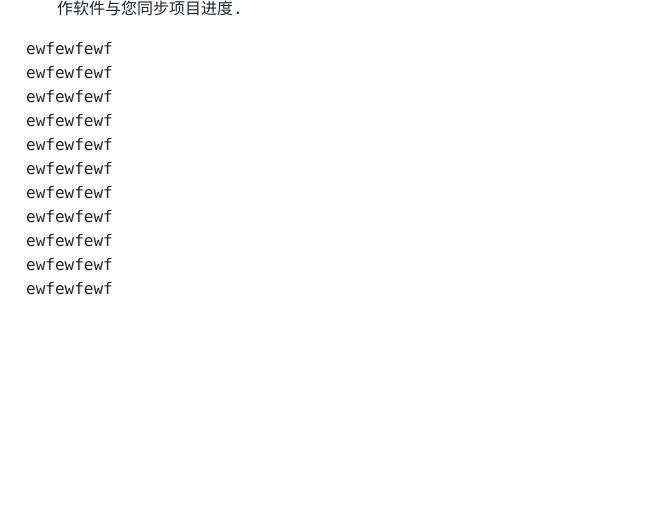
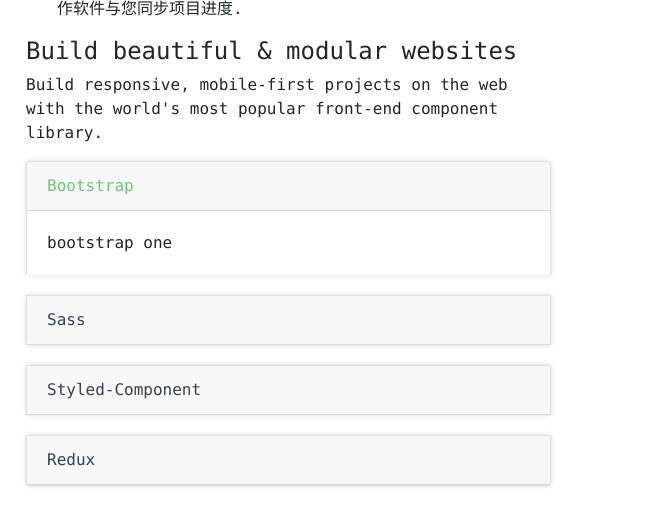
Before and after one commit to monsterooo/createthink, a Gatsby site: page / in a window 1280 px wide. Shown: the part 1153-1685 px from the top of the page, 629-1280 px from the left. Built offline with nearby package versions, Linux system fonts and the light colour scheme; Gatsby itself is replaced by a stand-in of ours.

Commit message:
完善首页布局

```diff
--- a/package.json
+++ b/package.json
@@ -17,7 +17,9 @@
     "gatsby-plugin-styled-components": "^3.1.16",
     "gatsby-source-filesystem": "^2.1.40",
     "gatsby-transformer-sharp": "^2.3.7",
+    "jquery": "^3.4.1",
     "node-sass": "^4.13.0",
+    "popper.js": "^1.16.0",
     "prop-types": "^15.7.2",
     "react": "^16.12.0",
     "react-dom": "^16.12.0",
--- a/src/components/Home/Home.js
+++ b/src/components/Home/Home.js
@@ -6,38 +6,42 @@
 function Home() {
   return (
     <>
-      <SplitShap />
+      <SplitShap>
+        <svg viewBox="0 0 2880 48" fill="none" xmlns="http://www.w3.org/2000/svg">
+          <path d="M0 48H1437.5H2880V0H2160C1442.5 52 720 0 720 0H0V48Z" fill="currentColor" />
+        </svg>
+      </SplitShap>
       <div className="container">
         <section className="section">
           <div className="service">
-            <span class="badge badge-green text-white">核心服务</span>
+            <span className="badge badge-green text-white">核心服务</span>
             <h4 className="mt-3">我们提供的服务</h4>
             <p className="text-secondary mt-4">我们都是全栈工程师. 如果您选择我们, 我们会以我们最好的激情和技术为您提供如下核心服务</p>
             <div className="container-fluid mt-5">
               <div className="row text-center">
                 <div className="col">
-                  <i class="ti-comments-smiley"></i>
+                  <i className="ti-comments-smiley"></i>
                   <h4 className="mt-2">
                     沟通&方案
                   </h4>
                   <p>在第一个阶段, 我们会与您沟通和了解您的实际情况. 然后根据实际情况制定出最优的解决方案.</p>
                 </div>
                 <div className="col">
-                  <i class="ti-ruler-pencil"></i>
+                  <i className="ti-ruler-pencil"></i>
                   <h4 className="mt-2">
                     原型&设计
                   </h4>
                   <p>在第二个阶段, 我们会给出设计原型图与您确认. 如果方案确定我们将会进入设计阶段, 设计完成我们会与您再次确认.</p>
                 </div>
                 <div className="col">
-                  <i class="ti-hummer"></i>
+                  <i className="ti-hummer"></i>
                   <h4 className="mt-2">
                     制作&开发
                   </h4>
                   <p>在第三个阶段, 我们会根据设计图进行程序的开发. 其中包括(前台、后台、数据库、框架)等一些列的开发, 其中我们会通过实时协作软件与您同步项目进度.</p>
                 </div>
                 <div className="col">
-                  <i class="ti-link"></i>
+                  <i className="ti-link"></i>
                   <h4 className="mt-2">
                     交付&维护
                   </h4>
@@ -49,20 +53,62 @@
             <div className="skill container-fluid">
               <div className="row">
                 <div className="skill__cover col">
-                  <img src={skillImg} alt="" className="w-100" />
+                  <img src={skillImg} alt="" className="w-100 shadow" />
                 </div>
                 <div className="col">
-                  ewfewfewf<br />
-                  ewfewfewf<br />
-                  ewfewfewf<br />
-                  ewfewfewf<br />
-                  ewfewfewf<br />
-                  ewfewfewf<br />
-                  ewfewfewf<br />
-                  ewfewfewf<br />
-                  ewfewfewf<br />
-                  ewfewfewf<br />
-                  ewfewfewf<br />
+                  <h4>Build beautiful & modular websites</h4>
+                  <p>Build responsive, mobile-first projects on the web with the world's most popular front-end component library.</p>
+                  <div className="accordion" id="skill">
+                    <div className="card shadow">
+                      <a href="#bootstrap" className="skill__title" data-toggle="collapse">
+                      <div class="card-header">
+                        Bootstrap
+                      </div>
+                      </a>
+                      <div id="bootstrap" data-parent="#skill" className="collapse show">
+                        <div class="card-body">
+                          bootstrap one
+                        </div>
+                      </div>
+                    </div>
+                    <div className="card shadow">
+                      <a href="#sass" className="skill__title collapsed" data-toggle="collapse">
+                      <div class="card-header">
+                        Sass
+                      </div>
+                      </a>
+                      <div id="sass" data-parent="#skill" className="collapse">
+                        <div class="card-body">
+                          sass one
+                        </div>
+                      </div>
+                    </div>
+                    <div className="card shadow">
+                      <a href="#styled" className="skill__title collapsed" data-toggle="collapse">
+                      <div class="card-header">
+                        Styled-Component
+                      </div>
+                      </a>
+                      <div id="styled" data-parent="#skill" className="collapse">
+                        <div class="card-body">
+                          styled-component one
+                        </div>
+                      </div>
+                    </div>
+                    <div className="card shadow">
+                      <a href="#redux" className="skill__title collapsed" data-toggle="collapse">
+                      <div class="card-header">
+                        Redux
+                      </div>
+                      </a>
+                      <div id="redux" data-parent="#skill" className="collapse">
+                        <div class="card-body">
+                          redux one
+                        </div>
+                      </div>
+                    </div>
+                  </div>
+
                 </div>
               </div>
             </div>
--- a/src/components/Home/home.scss
+++ b/src/components/Home/home.scss
@@ -12,4 +12,22 @@
       box-shadow: 0 0 5px rgba(0, 0, 0, 0.15);
     }
   }
+  .card {
+    margin-bottom: 20px;
+
+    &:last-child {
+      margin-bottom: 0;
+    }
+  }
+  &__title {
+    color: color('main-green'); // 展开样式
+
+    &:hover {
+      text-decoration: none;
+      color: color('main-green'); // 展开样式
+    }
+    &.collapsed { // 折叠样式
+      color: color('main-gray');
+    }
+  }
 }
--- a/src/components/SplitShap/SplitShap.js
+++ b/src/components/SplitShap/SplitShap.js
@@ -1,13 +1,11 @@
 import React from 'react';
 import './splitShap.scss';
 
-function SplitShap() {
+function SplitShap({ children }) {
   return (
     <div className="position-relative">
       <div className="split-shap overflow-hidden text-white">
-        <svg viewBox="0 0 2880 48" fill="none" xmlns="http://www.w3.org/2000/svg">
-            <path d="M0 48H1437.5H2880V0H2160C1442.5 52 720 0 720 0H0V48Z" fill="currentColor"></path>
-        </svg>
+        {children}
       </div>
     </div>
   )
--- a/src/components/layout.js
+++ b/src/components/layout.js
@@ -8,6 +8,7 @@
 import React from "react";
 import PropTypes from "prop-types";
 // import { useStaticQuery, graphql } from "gatsby";
+import 'bootstrap';
 import Header from "./Header/Header";
 import Hero from './Hero/Hero';
 import Footer from './Footer/Footer';
--- a/src/components/styles/variables.scss
+++ b/src/components/styles/variables.scss
@@ -6,7 +6,7 @@
 $theme-colors: (
   green: #6dc77a
 );
-
+$box-shadow: 0 0 5px rgba(0, 0, 0, 0.15); // 覆盖bs的默认阴影
 
 
 @import "bootstrap/scss/_functions.scss";
```
Also changed, not shown: 1 other file.
